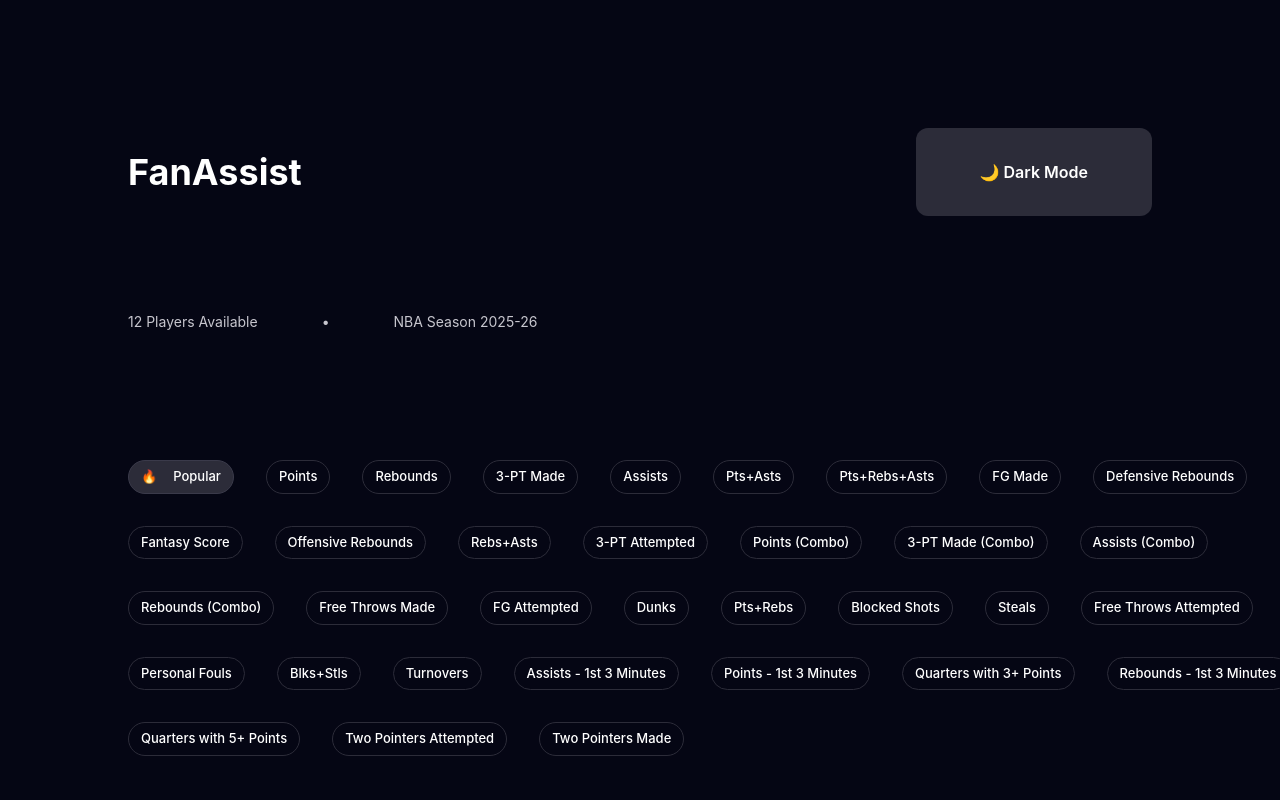
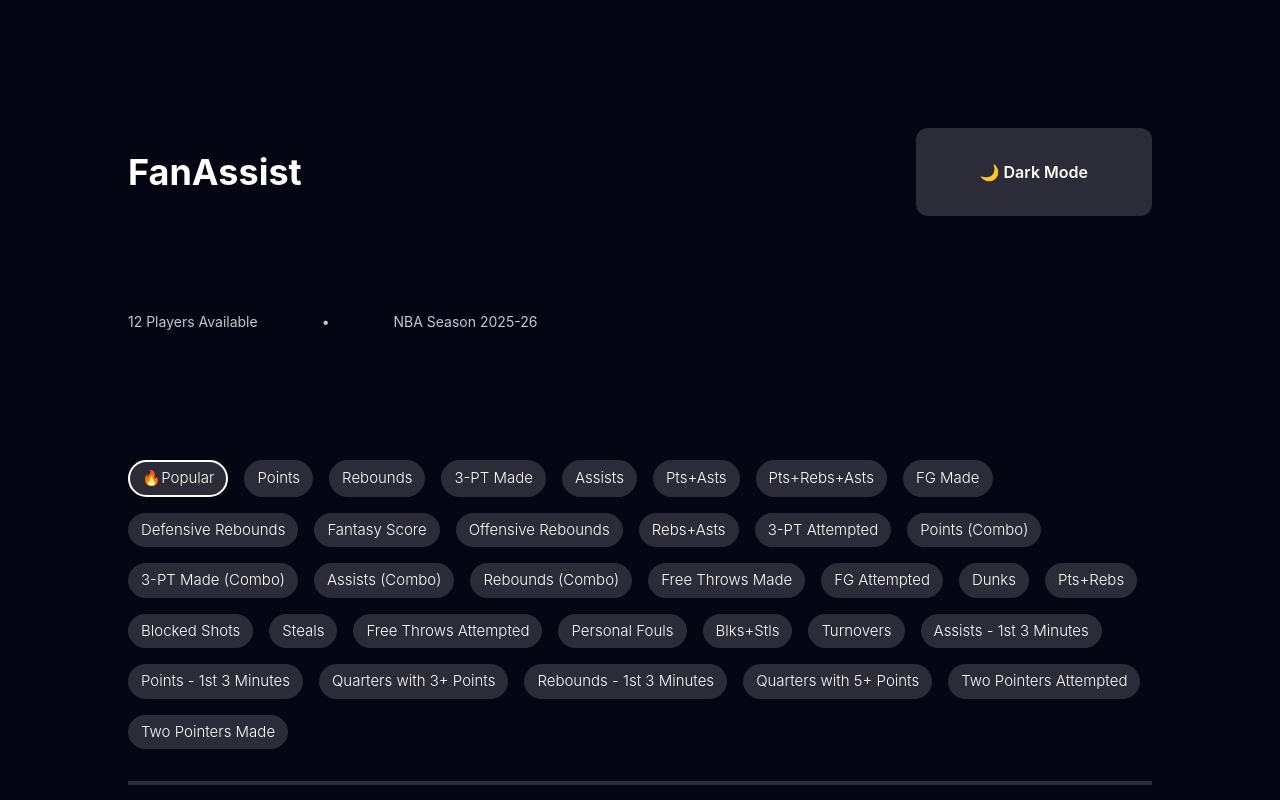
Before and after one commit to ibeeeees/FanAssist, a React (Vite) app in the folder frontend/: page / in a window 1280 px wide. Shown: the top 800 px of the page. Built offline with nearby package versions, Linux system fonts and the light colour scheme.

Commit message:
Fixed style of categories

```diff
--- a/frontend/src/components/CategoryFilter.tsx
+++ b/frontend/src/components/CategoryFilter.tsx
@@ -51,70 +51,21 @@ const CategoryFilter: React.FC<CategoryFilterProps> = ({ selectedCategory, onCat
   return (
     <div className="mb-4">
       {/* Row 1 */}
-      <div className="flex gap-2 mb-2">
-        {categories.slice(0, 9).map((category) => (
+      <div className="flex gap-1 mb-2 flex-wrap">
+        {categories.map((category) => (
           <button
             key={category.name}
             onClick={() => onCategoryChange(category.name)}
-            className={`category-button ${selectedCategory === category.name ? 'active' : ''}`}
+            className={`category-button rounded-full ${selectedCategory === category.name ? 'active' : ''}`}
           >
-            {category.icon && <span className="mr-1">{category.icon}</span>}
+            {category.icon && <span className="mr-[0.5px]">{category.icon}</span>}
             {category.name}
           </button>
         ))}
       </div>
 
-      {/* Row 2 */}
-      <div className="flex gap-2 mb-2">
-        {categories.slice(9, 16).map((category) => (
-          <button
-            key={category.name}
-            onClick={() => onCategoryChange(category.name)}
-            className={`category-button ${selectedCategory === category.name ? 'active' : ''}`}
-          >
-            {category.name}
-          </button>
-        ))}
-      </div>
+      <div className="w-full border-2 border-card-border"></div>
 
-      {/* Row 3 */}
-      <div className="flex gap-2 mb-2">
-        {categories.slice(16, 24).map((category) => (
-          <button
-            key={category.name}
-            onClick={() => onCategoryChange(category.name)}
-            className={`category-button ${selectedCategory === category.name ? 'active' : ''}`}
-          >
-            {category.name}
-          </button>
-        ))}
-      </div>
-
-      {/* Row 4 */}
-      <div className="flex gap-2 mb-2">
-        {categories.slice(24, 31).map((category) => (
-          <button
-            key={category.name}
-            onClick={() => onCategoryChange(category.name)}
-            className={`category-button ${selectedCategory === category.name ? 'active' : ''}`}
-          >
-            {category.name}
-          </button>
-        ))}
-      </div>
-
-      {/* Row 5 */}
-      <div className="flex gap-2">
-        {categories.slice(31).map((category) => (
-          <button
-            key={category.name}
-            onClick={() => onCategoryChange(category.name)}
-            className={`category-button ${selectedCategory === category.name ? 'active' : ''}`}
-          >
-            {category.name}
-          </button>
-        ))}
-      </div>
     </div>
   )
 }
--- a/frontend/src/components/PlayerCardComponent.tsx
+++ b/frontend/src/components/PlayerCardComponent.tsx
@@ -152,7 +152,7 @@ const PlayerCardComponent: React.FC<PlayerCardProps> = ({ player, selectedCatego
   return (
     <div className="bg-card-bg border border-card-border rounded-lg overflow-hidden hover:border-card-border-hover hover:shadow-card-shadow-hover transition-all duration-200 flex flex-col h-[250px] w-[250px] justify-center">
         {/* Main Content Area */}
-        <div className="flex-1 flex flex-col items-center justify-center p-4 gap-0.5 overflow-hidden">
+        <div className=" flex flex-col items-center justify-center p-4 gap-0.5 overflow-hidden">
             {/* Icon */}
             <div className="w-2 h-2 rounded-full bg-accent1 shrink-0"></div>
 
@@ -162,7 +162,7 @@ const PlayerCardComponent: React.FC<PlayerCardProps> = ({ player, selectedCatego
             </div>
 
             {/* Name */}
-            <div className="">{name}</div>
+            <div className="font-light text-lg">{name}</div>
 
             {/* Game Info */}
             <div className="flex flex-col text-center shrink-0 w-full px-2 align-center justify-center">
@@ -177,7 +177,7 @@ const PlayerCardComponent: React.FC<PlayerCardProps> = ({ player, selectedCatego
             {/* Stat Projection */}
             <div className="flex flex-row text-center shrink-0 gap-0.5">
 
-                <div className="text-2xl font-bold">
+                <div className="text-2xl font-normal">
                     {statValue.toFixed(1)}
                 </div>
 
--- a/frontend/src/index.css
+++ b/frontend/src/index.css
@@ -170,14 +170,13 @@ a:hover {
 
   /* Category filter buttons */
   .category-button {
-    padding: 0.375rem 0.75rem;
-    font-size: 0.8125rem;
-    font-weight: 500;
+    padding: 5px 12px;
+    font-size: 15px;
+    font-weight: 300;
     white-space: nowrap;
     transition: all 0.2s;
-    border-radius: 9999px;
     border: 1px solid var(--card-border);
-    background-color: var(--surface);
+    background-color: var(--card-border);
     color: var(--text-muted);
     cursor: pointer;
   }
@@ -190,7 +189,8 @@ a:hover {
 
   .category-button.active {
     background-color: var(--btn-default);
-    border-color: var(--card-border-hover);
+    border-color: var(--color-white);
+    border-width: 2px;
     color: var(--btn-default-text);
   }
 
```
